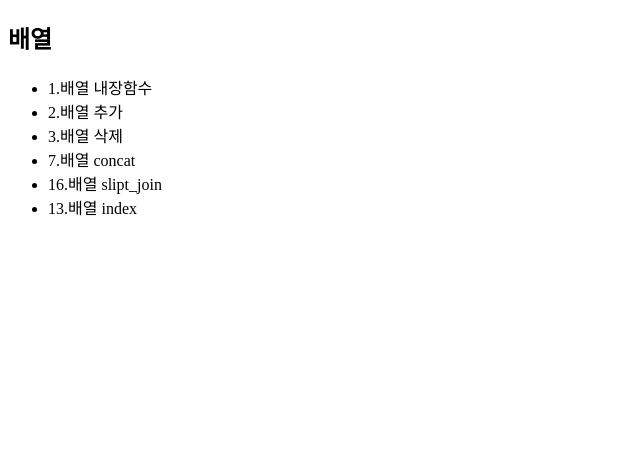
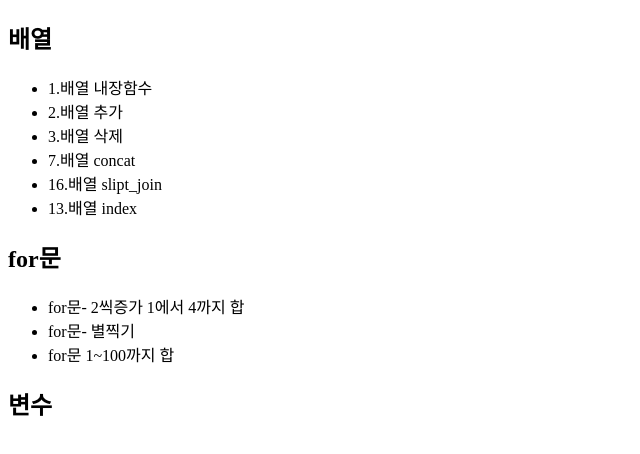
Before and after one commit to k-metaverse/codingTest, a plain HTML site: page js50/index.html in a window 1280 px wide. Shown: the whole page, without its empty margins (0-640 px from the left). Drawn offline with Linux system fonts and the light colour scheme.

Commit message:
변수타이틀 추가

```diff
--- a/js50/index.html
+++ b/js50/index.html
@@ -16,6 +16,13 @@
 		<li>16.배열 slipt_join</li>
 		<li>13.배열 index</li>
 	</ul>
+	<h2>for문</h2>
+	<ul>
+		<li>for문- 2씩증가 1에서 4까지 합</li>
+		<li>for문- 별찍기</li>
+		<li>for문 1~100까지 합</li>
+	</ul>
+	<h2>변수</h2>
 
 </body>
 </html>
```
